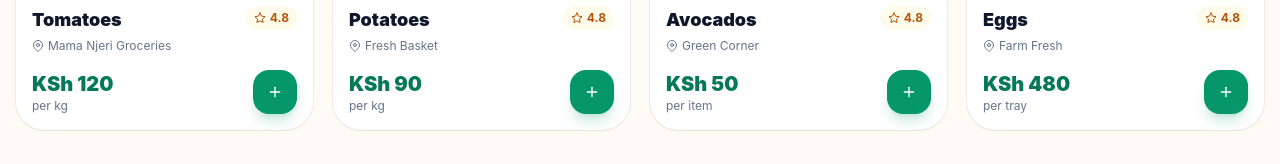
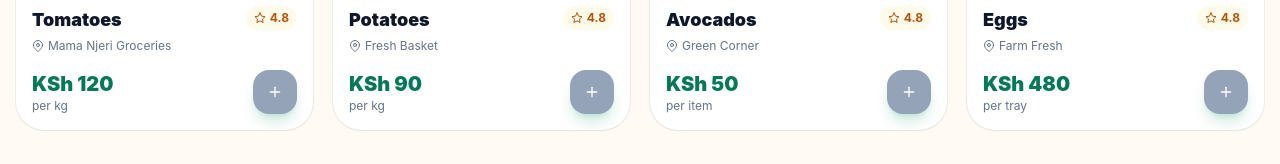
Before and after one commit to 22koki/TUKO_Market, a React (Create React App) app in the folder tuko-frontend/: page / in a window 1280 px wide. Shown: the part 1016-1180 px from the top of the page. Built offline with nearby package versions, Linux system fonts and the light colour scheme; no server answers.

Commit message:
fix: prevent ordering fallback-only products

```diff
--- a/tuko-frontend/src/pages/Marketplace.jsx
+++ b/tuko-frontend/src/pages/Marketplace.jsx
@@ -24,6 +24,7 @@ export default function Marketplace() {
   const [products, setProducts] = useState([]);
   const [categories, setCategories] = useState([]);
   const [vendors, setVendors] = useState([]);
+  const [catalogOnline, setCatalogOnline] = useState(true);
   const [search, setSearch] = useState("");
   const [activeCategory, setActiveCategory] = useState("");
   const [cartOpen, setCartOpen] = useState(false);
@@ -37,6 +38,7 @@ export default function Marketplace() {
         setVendors(Array.isArray(v) ? v : []);
       })
       .catch(() => {
+        setCatalogOnline(false);
         setProducts(fallbackProducts);
         setCategories(fallbackCategories);
         setVendors([]);
@@ -131,7 +133,7 @@ export default function Marketplace() {
                       <div className="text-xl font-black text-emerald-700 dark:text-emerald-400">KSh {Number(product.price).toLocaleString()}</div>
                       <div className="text-xs text-slate-500">per {product.unit}</div>
                     </div>
-                    <button onClick={() => { addItem(product); setCartOpen(true); }} className="grid h-11 w-11 place-items-center rounded-2xl bg-emerald-600 text-white shadow-lg shadow-emerald-600/20 transition hover:scale-105"><FiPlus /></button>
+                    <button disabled={!catalogOnline} title={!catalogOnline ? "Backend catalog unavailable" : "Add to cart"} onClick={() => { if (catalogOnline) { addItem(product); setCartOpen(true); } }} className="grid h-11 w-11 place-items-center rounded-2xl bg-emerald-600 text-white shadow-lg shadow-emerald-600/20 transition hover:scale-105 disabled:cursor-not-allowed disabled:bg-slate-400"><FiPlus /></button>
                   </div>
                 </div>
               </article>
```
